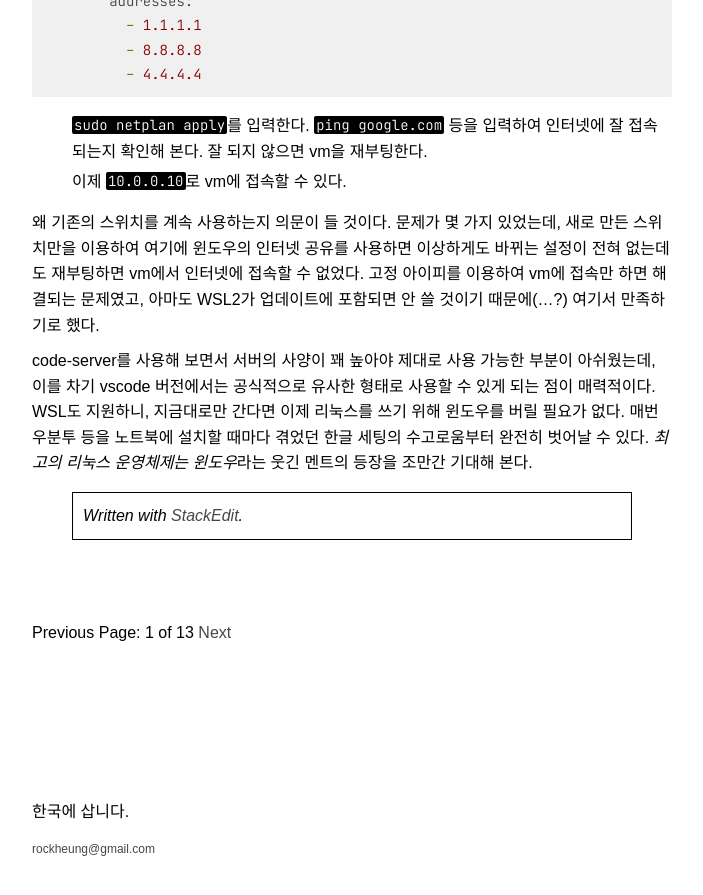
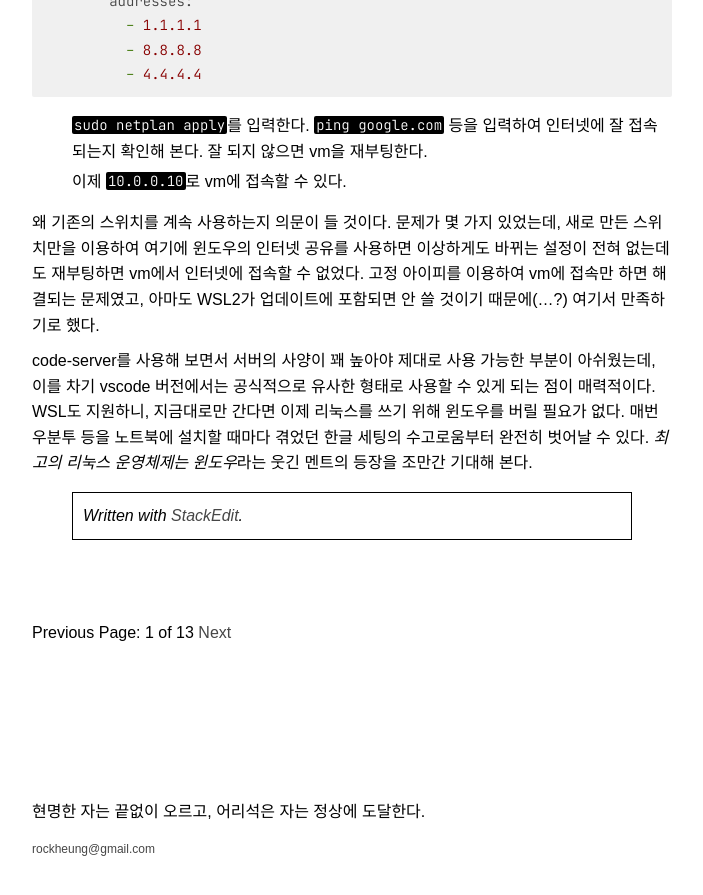
Before and after one commit to Rockheung/rockheung.github.io, a Jekyll site: the page built from index.html, in a window 1280 px wide and 900 px high, scrolled down 17438 px. Shown: the top 895 px of the window, without its empty margins (288-991 px from the left). Built offline with Jekyll 4.4.1, drawn with Linux system fonts in a browser that asks for light colours; some web fonts are replaced; the list of posts is cut into pages by our own code.

Commit message:
푸터 문구 변경, 소개 변경

```diff
--- a/_layouts/default.html
+++ b/_layouts/default.html
@@ -71,7 +71,7 @@
   <footer>
     {%- assign footer_words = site.description | split: ""-%}
     <div class="w">
-      <p>한국에 삽니다.</p><a href="mailto://rockheung@gmail.com">rockheung@gmail.com</a>
+      <p>현명한 자는 끝없이 오르고, 어리석은 자는 정상에 도달한다.</p><a href="mailto://rockheung@gmail.com">rockheung@gmail.com</a>
     </div>
   </footer>
   <script src="/assets/js/main.js"></script>
```
Also changed, not shown: resume.md (+1 -1 lines).
